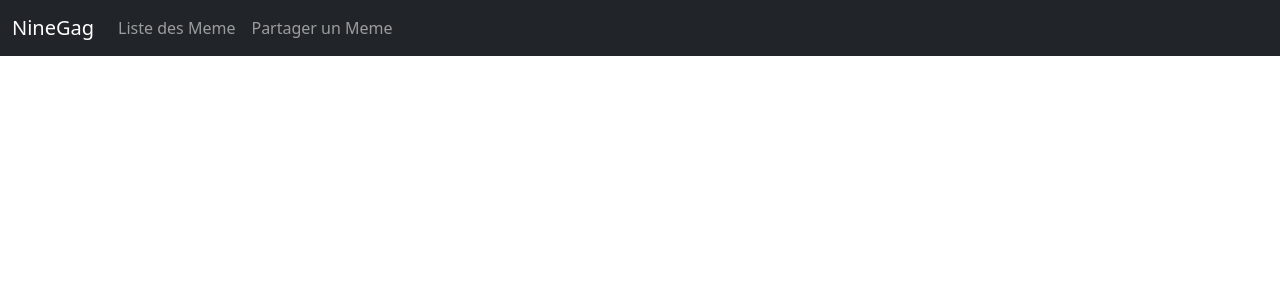
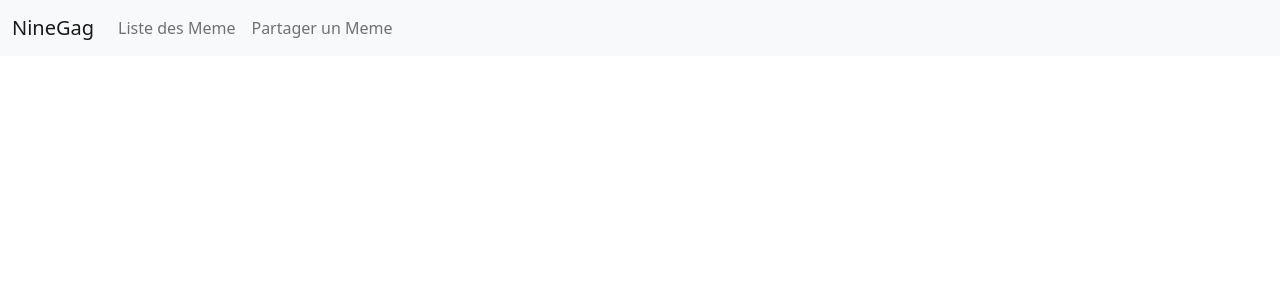
Before and after one commit to PierreD59/tp_ninegag, a PHP site: page / in a window 1280 px wide. Shown: the top 300 px of the page. Run offline with PHP 8.4, Linux system fonts and the light colour scheme; data that the repository does not hold is empty.

Commit message:
Creation of the css folder and creation of the scss folder for the front part of the site.

```diff
--- /dev/null
+++ b/src/App/Template/assets/scss/styles.scss
@@ -0,0 +1,9 @@
+@charset "UTF-8";
+
+@import "_variables";
+@import "_header";
+@import "_footer";
+@import "_listMeme";
+@import "_pageDetail";
+@import "_createMeme";
+@import "_home";
--- a/src/App/Template/layout.html.twig
+++ b/src/App/Template/layout.html.twig
@@ -7,11 +7,12 @@
         <title>{% block title %}Sans Titre{% endblock %} - NineGag</title>
 
         <link href="https://cdn.jsdelivr.net/npm/bootstrap@5.0.1/dist/css/bootstrap.min.css" rel="stylesheet" integrity="sha384-+0n0xVW2eSR5OomGNYDnhzAbDsOXxcvSN1TPprVMTNDbiYZCxYbOOl7+AMvyTG2x" crossorigin="anonymous">
+        <link rel="stylesheet" href="assets/css/styles.css">
 
     </head>
     <body>
 
-        <nav class="navbar navbar-expand-lg navbar-dark bg-dark">
+        <nav class="navbar navbar-expand-lg navbar-light bg-light">
             <div class="container-fluid">
                 <a class="navbar-brand" href="/">NineGag</a>
                 <button class="navbar-toggler" type="button" data-bs-toggle="collapse" data-bs-target="#navbarSupportedContent" aria-controls="navbarSupportedContent" aria-expanded="false" aria-label="Toggle navigation">
```
Also changed, not shown: src/App/Template/assets/css/styles.css (added), src/App/Template/assets/scss/_createMeme.scss (added), src/App/Template/assets/scss/_footer.scss (added), src/App/Template/assets/scss/_header.scss (added), src/App/Template/assets/scss/_home.scss (added), src/App/Template/assets/scss/_listMeme.scss (added), src/App/Template/assets/scss/_pageDetail.scss (added), src/App/Template/assets/scss/_variables.scss (added).
